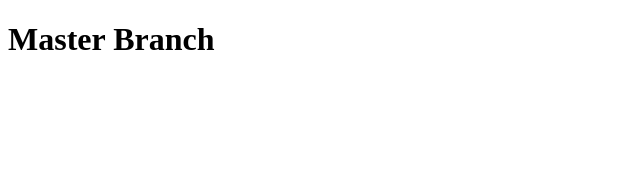
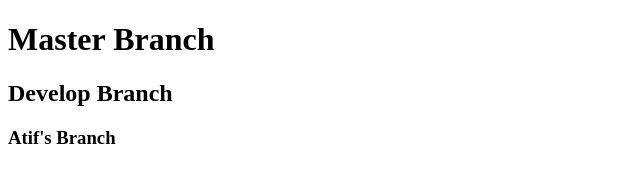
Before and after one commit to daniellebarrett/teamGit, a plain HTML site: page index.html in a window 1280 px wide. Shown: the whole page, without its empty margins (0-640 px from the left). Drawn offline with Linux system fonts and the light colour scheme.

Commit message:
Atif branch

```diff
--- a/index.html
+++ b/index.html
@@ -8,5 +8,8 @@
 <body>
 
     <h1>Master Branch</h1>
+    <h2>Develop Branch</h2>
+    <h3>Atif's Branch</h3>
+
 </body>
 </html>
```
